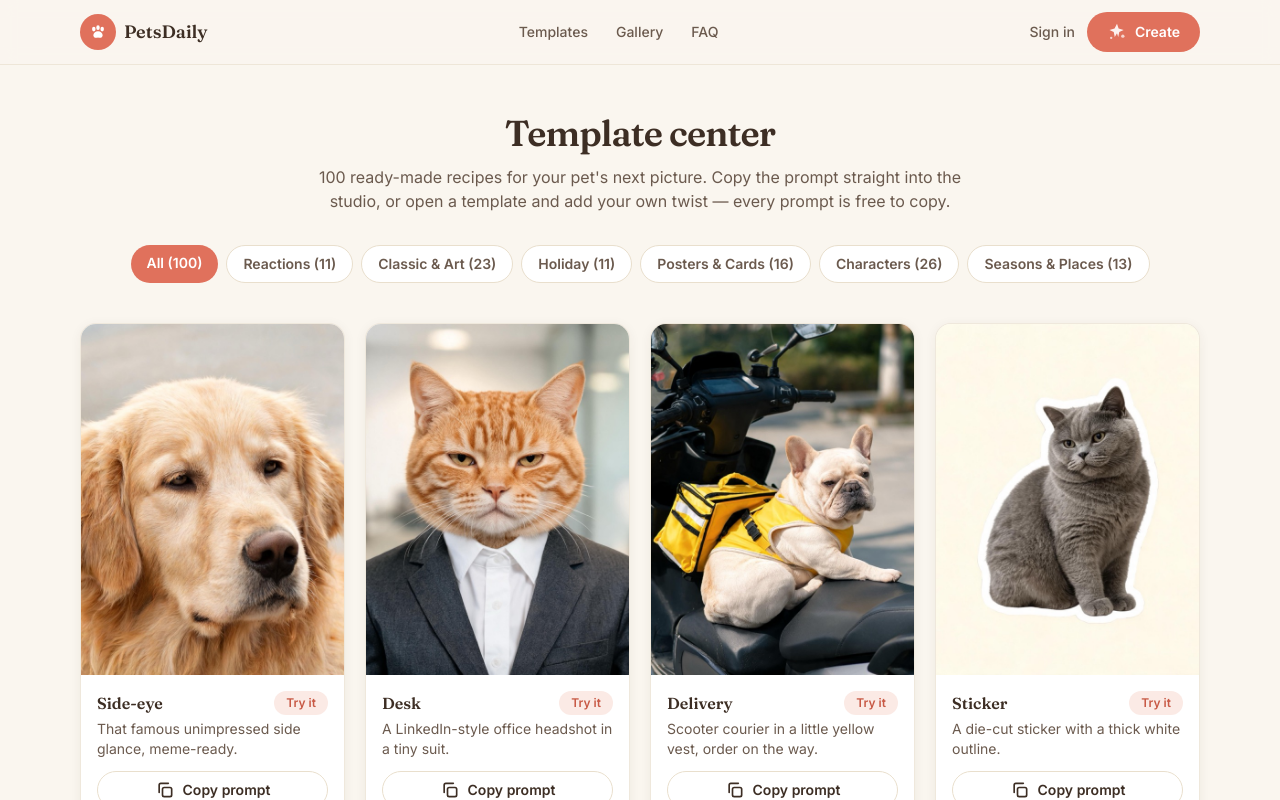
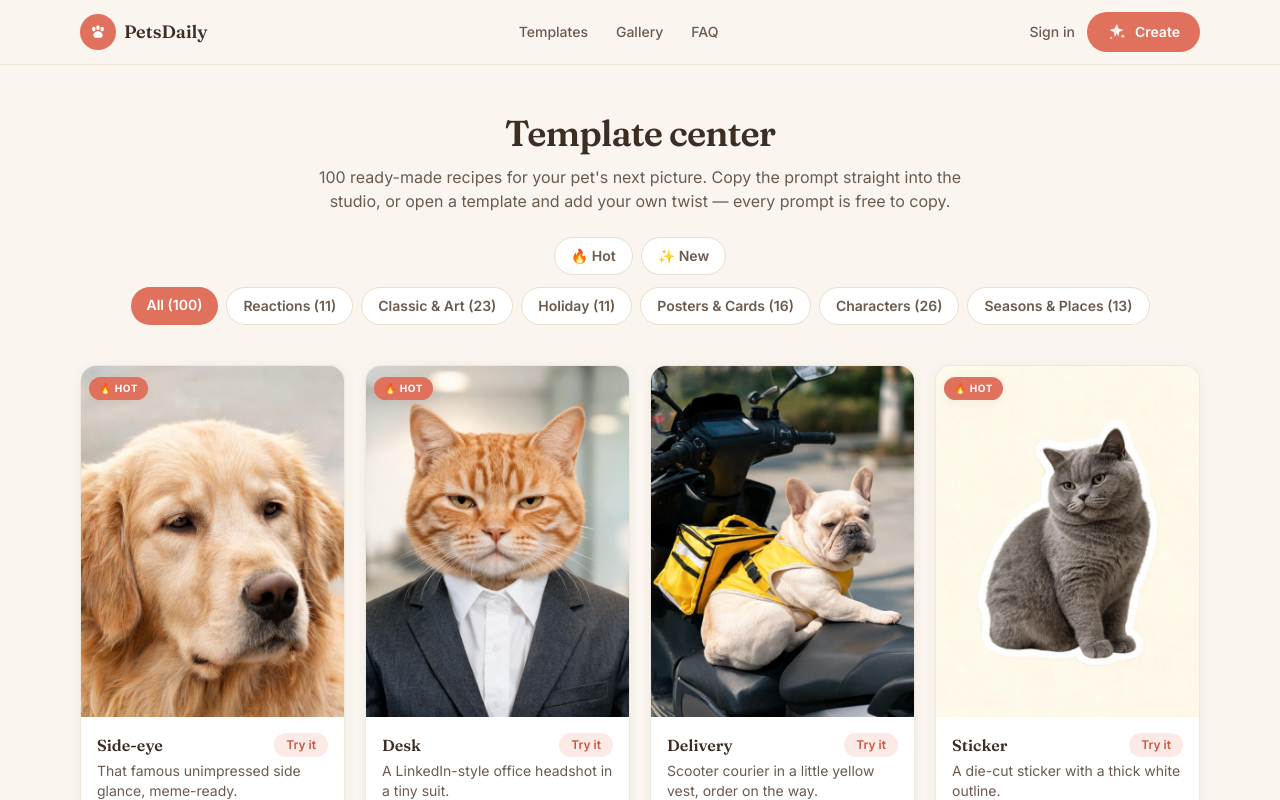
Before and after one commit to liwin-luo/pet-journal, a Next.js app: page /templates in a window 1280 px wide. Shown: the top 800 px of the page. Built offline with nearby package versions, Linux system fonts and the light colour scheme; no server answers.

Commit message:
feat: 模板徽章 Hot/New + 模板中心徽章筛选
- Tpl.badge 字段（hot/new），ID 名单统一管理，新模板挂 new 转热门改 hot
- 卡片图左上角徽章角标、详情页标题旁徽章
- 模板中心 🔥Hot / ✨New 快捷筛选，可与分类组合

```diff
--- a/src/app/templates/[slug]/page.tsx
+++ b/src/app/templates/[slug]/page.tsx
@@ -1,6 +1,7 @@
 import type { Metadata } from "next";
 import Link from "next/link";
 import { notFound } from "next/navigation";
+import { BadgeChip } from "@/components/BadgeChip";
 import { CopyButton } from "@/components/CopyButton";
 import { PromptBlock } from "@/components/PromptBlock";
 import { TemplateCard } from "@/components/TemplateCard";
@@ -57,7 +58,10 @@ export default async function TemplateDetail({ params }: { params: Promise<{ slu
         </figure>
 
         <div>
-          <h1 className="h-display text-3xl md:text-4xl">{tpl.name} pet portrait</h1>
+          <div className="flex flex-wrap items-center gap-2">
+            <h1 className="h-display text-3xl md:text-4xl">{tpl.name} pet portrait</h1>
+            {tpl.badge && <BadgeChip badge={tpl.badge} />}
+          </div>
           <p className="mt-3 text-coffee">{tpl.blurb}</p>
 
           <div className="mt-6 card p-5">
--- a/src/app/templates/page.tsx
+++ b/src/app/templates/page.tsx
@@ -3,7 +3,7 @@ import Link from "next/link";
 import { JsonLd } from "@/components/JsonLd";
 import { TemplateCard } from "@/components/TemplateCard";
 import { pageMeta } from "@/lib/seo";
-import { CATS, TEMPLATES, type CatId } from "@/lib/templates";
+import { BADGES, CATS, TEMPLATES, type Badge, type CatId } from "@/lib/templates";
 
 export const metadata: Metadata = pageMeta({
   title: "Pet portrait template center — 100 free AI styles",
@@ -16,11 +16,18 @@ export const metadata: Metadata = pageMeta({
 export default async function TemplatesPage({
   searchParams,
 }: {
-  searchParams: Promise<{ cat?: string }>;
+  searchParams: Promise<{ cat?: string; badge?: string }>;
 }) {
-  const { cat } = await searchParams;
+  const { cat, badge } = await searchParams;
   const active = CATS.some((c) => c.id === cat) ? (cat as CatId) : "all";
-  const list = active === "all" ? TEMPLATES : TEMPLATES.filter((t) => t.cat === active);
+  const activeBadge = badge === "hot" || badge === "new" ? (badge as Badge) : undefined;
+  const list = TEMPLATES.filter((t) => (active === "all" || t.cat === active) && (!activeBadge || t.badge === activeBadge));
+
+  const chipCls = (on: boolean) =>
+    `rounded-full px-4 py-2 text-sm font-semibold transition-colors ${
+      on ? "bg-coral text-white" : "border border-sand bg-white text-coffee hover:border-coral hover:text-coral"
+    }`;
+  const catHref = (c: CatId) => (activeBadge ? `/templates?badge=${activeBadge}&cat=${c}` : `/templates?cat=${c}`);
 
   return (
     <div className="mx-auto max-w-6xl px-4 py-12">
@@ -32,26 +39,28 @@ export default async function TemplatesPage({
         </p>
       </header>
 
+      {/* 徽章快捷筛选 */}
+      <nav className="mt-6 flex justify-center gap-2" aria-label="Badge filters">
+        {BADGES.map((b) => (
+          <Link
+            key={b.id}
+            href={activeBadge === b.id ? (active === "all" ? "/templates" : `/templates?cat=${active}`) : `/templates?badge=${b.id}`}
+            className={chipCls(activeBadge === b.id)}
+          >
+            {b.label}
+          </Link>
+        ))}
+      </nav>
+
       {/* 分类筛选 */}
-      <nav className="mt-8 flex flex-wrap justify-center gap-2" aria-label="Template categories">
-        <Link
-          href="/templates"
-          className={`rounded-full px-4 py-2 text-sm font-semibold transition-colors ${
-            active === "all" ? "bg-coral text-white" : "border border-sand bg-white text-coffee hover:border-coral hover:text-coral"
-          }`}
-        >
+      <nav className="mt-3 flex flex-wrap justify-center gap-2" aria-label="Template categories">
+        <Link href={activeBadge ? `/templates?badge=${activeBadge}` : "/templates"} className={chipCls(active === "all")}>
           All ({TEMPLATES.length})
         </Link>
         {CATS.map((c) => {
           const n = TEMPLATES.filter((t) => t.cat === c.id).length;
           return (
-            <Link
-              key={c.id}
-              href={`/templates?cat=${c.id}`}
-              className={`rounded-full px-4 py-2 text-sm font-semibold transition-colors ${
-                active === c.id ? "bg-coral text-white" : "border border-sand bg-white text-coffee hover:border-coral hover:text-coral"
-              }`}
-            >
+            <Link key={c.id} href={catHref(c.id)} className={chipCls(active === c.id)}>
               {c.name} ({n})
             </Link>
           );
@@ -63,6 +72,7 @@ export default async function TemplatesPage({
           <TemplateCard key={t.id} tpl={t} priority={i < 8} />
         ))}
       </div>
+      {!list.length && <p className="mt-10 text-center text-coffee">No {activeBadge} templates in this category yet.</p>}
 
       <JsonLd
         data={{
--- /dev/null
+++ b/src/components/BadgeChip.tsx
@@ -0,0 +1,21 @@
+import type { Badge } from "@/lib/templates";
+
+const STYLES: Record<Badge, string> = {
+  hot: "bg-coral text-white",
+  new: "bg-gold text-ink",
+};
+
+const LABELS: Record<Badge, string> = {
+  hot: "🔥 Hot",
+  new: "✨ New",
+};
+
+export function BadgeChip({ badge }: { badge: Badge }) {
+  return (
+    <span
+      className={`inline-flex items-center rounded-full px-2.5 py-1 text-[10px] font-bold uppercase tracking-wider shadow-soft ${STYLES[badge]}`}
+    >
+      {LABELS[badge]}
+    </span>
+  );
+}
--- a/src/components/TemplateCard.tsx
+++ b/src/components/TemplateCard.tsx
@@ -1,12 +1,13 @@
 import Link from "next/link";
 import type { Tpl } from "@/lib/templates";
 import { tplImg } from "@/lib/templates";
+import { BadgeChip } from "./BadgeChip";
 import { CopyButton } from "./CopyButton";
 
 export function TemplateCard({ tpl, priority = false }: { tpl: Tpl; priority?: boolean }) {
   return (
     <article className="group card overflow-hidden transition-all duration-200 hover:-translate-y-1 hover:shadow-lift">
-      <Link href={`/templates/${tpl.id}`} className="block" aria-label={`${tpl.name} template`}>
+      <Link href={`/templates/${tpl.id}`} className="relative block" aria-label={`${tpl.name} template`}>
         {/* eslint-disable-next-line @next/next/no-img-element */}
         <img
           src={tplImg(tpl.id)}
@@ -16,6 +17,11 @@ export function TemplateCard({ tpl, priority = false }: { tpl: Tpl; priority?: b
           loading={priority ? "eager" : "lazy"}
           className="aspect-[3/4] w-full object-cover"
         />
+        {tpl.badge && (
+          <span className="absolute left-2 top-2">
+            <BadgeChip badge={tpl.badge} />
+          </span>
+        )}
       </Link>
       <div className="p-4">
         <div className="flex items-center justify-between gap-2">
--- a/src/lib/templates.ts
+++ b/src/lib/templates.ts
@@ -2,6 +2,8 @@
 // 背景环境 / 光影 / 色调 / 质感 / 情绪等维度，保证生成结果与模板示例图高度一致。
 // 新增模板：在 TEMPLATES 末尾加一条即可（id 唯一，图片放 public/tpl/{id}.jpg）。
 export type CatId = "reactions" | "classic" | "holiday" | "covers" | "story" | "seasons";
+
+export type Badge = "hot" | "new";
 
 export interface Tpl {
   id: string;
@@ -11,6 +13,7 @@ export interface Tpl {
   prompt: string;
   bg: string;
   fg: string;
+  badge?: Badge;
 }
 
 export const CATS: { id: CatId; name: string }[] = [
@@ -530,6 +533,20 @@ export const TEMPLATES: Tpl[] = [
   },
 ];
 
+// 徽章：在此维护名单即可（新模板建议先挂 "new"，转热门改 "hot"）。
+const HOT_IDS = new Set(["royal", "oil", "pixar", "poster", "xmas", "astronaut", "sticker", "desk", "glance", "neon"]);
+const NEW_IDS = new Set(["doorbell", "botanic", "deco", "crochet", "pin", "hanbok", "sunbeam", "boxsit", "librarian", "yoga"]);
+
+for (const t of TEMPLATES) {
+  if (HOT_IDS.has(t.id)) t.badge = "hot";
+  else if (NEW_IDS.has(t.id)) t.badge = "new";
+}
+
+export const BADGES: { id: Badge; label: string }[] = [
+  { id: "hot", label: "🔥 Hot" },
+  { id: "new", label: "✨ New" },
+];
+
 export function templateById(id: string | null | undefined): Tpl | undefined {
   return TEMPLATES.find((t) => t.id === id);
 }
```
